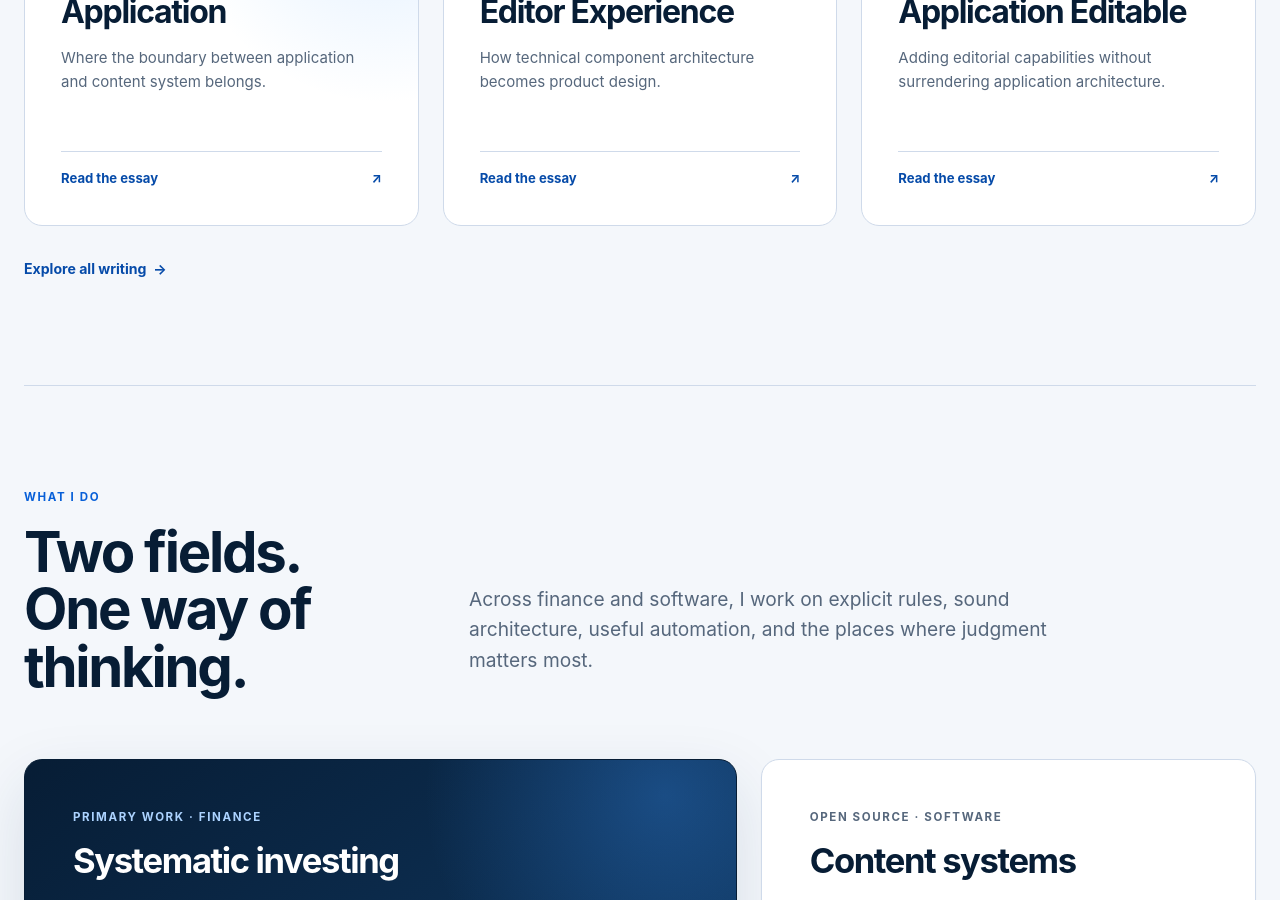
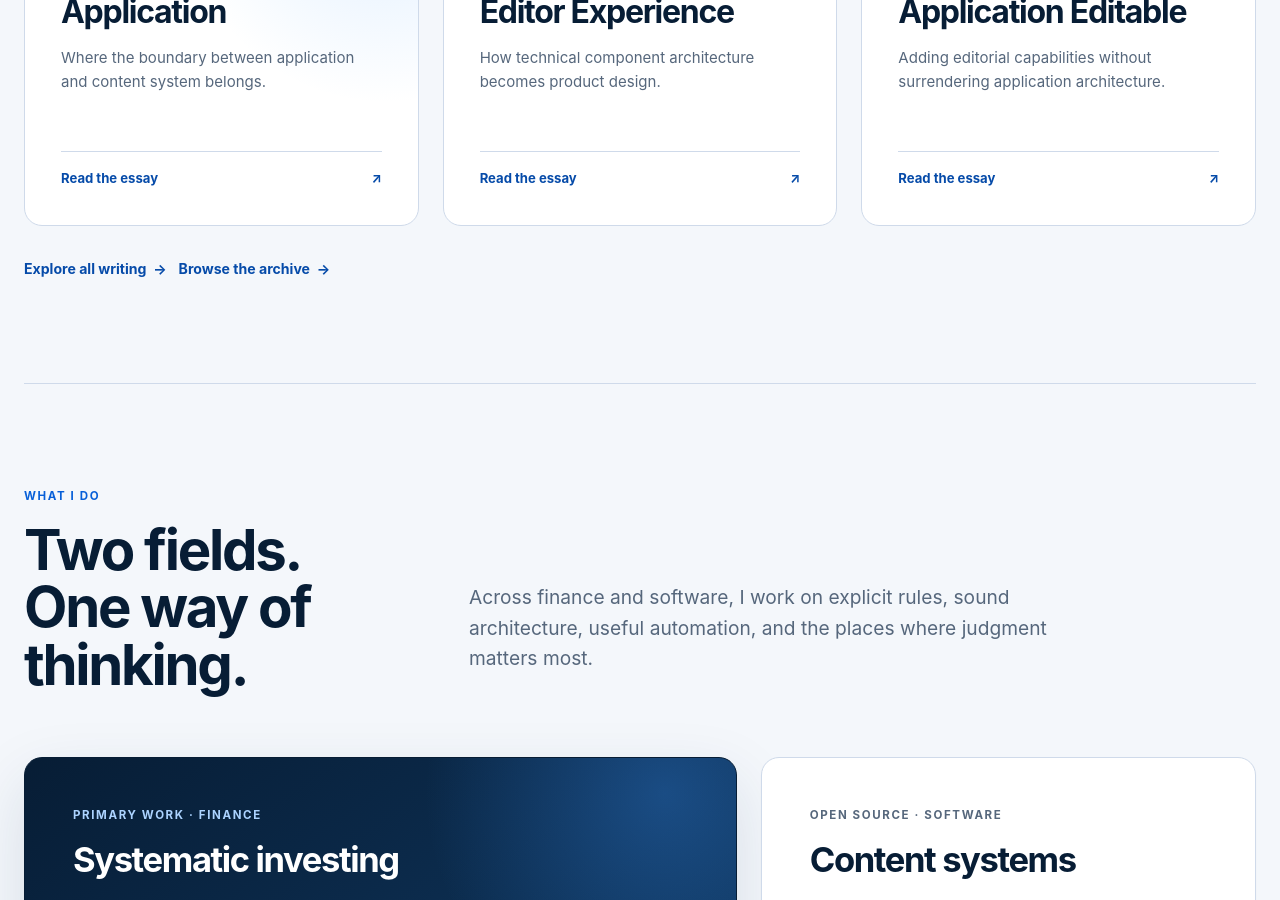
Before and after one commit to fsbraun/fsbraun.github.io, a Jekyll site: the page built from index.md, in a window 1280 px wide and 900 px high, scrolled down 1203 px. Built offline with Jekyll 4.4.1, drawn with Linux system fonts in a browser that asks for light colours.

Commit message:
fix: Add archive

```diff
--- a/index.md
+++ b/index.md
@@ -52,7 +52,10 @@ description: Fabian Braun builds systems for making better decisions in systemat
       <a class="article-link" href="https://www.django-cms.org/resources/blog/2026/08/31/make-your-django-application-editable/">Read the essay <span aria-hidden="true">↗</span></a>
     </article>
   </div>
-  <a class="section-link" href="{{ '/writing/' | relative_url }}">Explore all writing&nbsp; →</a>
+  <div class="actions">
+    <a class="section-link" href="{{ '/writing/' | relative_url }}">Explore all writing&nbsp; →</a>
+    <a class="section-link" href="{{ '/writing/archive/' | relative_url }}">Browse the archive&nbsp; →</a>
+  </div>
 </section>
 
 <section class="section" aria-label="Fields of work">
```
Also changed, not shown: writing.md (+1 -0 lines).
